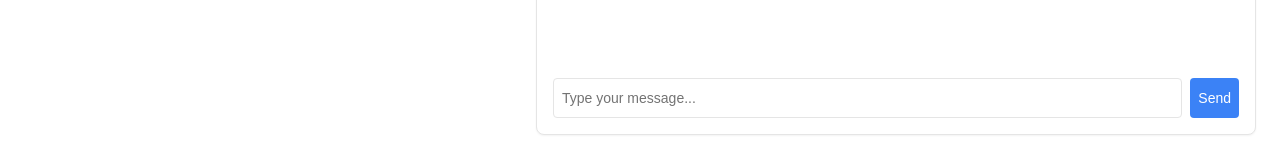
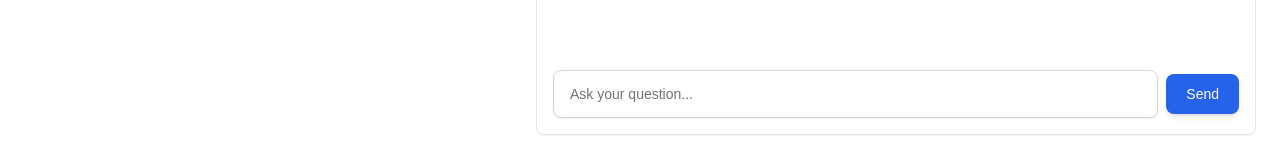
Before and after one commit to cavishek39/med-ai, a Next.js app: page / in a window 1280 px wide. Shown: the part 649-805 px from the top of the page. Built offline with nearby package versions, Linux system fonts and the light colour scheme; what @huggingface/inference would draw is missing.

Commit message:
Enhance chat input styling and update placeholder text for improved user experience

```diff
--- a/src/components/chat.tsx
+++ b/src/components/chat.tsx
@@ -75,15 +75,15 @@ const Chat = ({ reportData }: { reportData: string }) => {
             </div>
           )}
         </div>
-        <div className='flex space-x-2'>
+        <div className='flex flex-col sm:flex-row space-y-2 sm:space-y-0 sm:space-x-2 items-center w-full'>
           <Input
             value={input}
             onChange={(e) => {
               setInput(e.target.value)
               handleInputChange(e)
             }}
-            placeholder='Type your message...'
-            className='flex-1 border rounded p-2 resize-none focus:outline-none focus:ring-2 focus:ring-blue-500 overflow-hidden'
+            placeholder='Ask your question...'
+            className='flex-1 border border-gray-300 rounded-lg p-4 h-12 text-base shadow-sm focus:outline-none focus:ring-2 focus:ring-blue-500 focus:border-blue-500 transition-all duration-300 ease-in-out w-full sm:w-auto'
             onKeyDown={(e) => {
               if (e.key === 'Enter' && !e.shiftKey) {
                 e.preventDefault() // Prevent newline on Enter
@@ -97,7 +97,7 @@ const Chat = ({ reportData }: { reportData: string }) => {
               handleSubmit()
               setInput('')
             }}
-            className='bg-blue-500 text-white p-2 rounded'>
+            className='bg-blue-600 hover:bg-blue-700 text-white px-5 py-3 rounded-lg shadow-md transition-transform transform hover:scale-105 active:scale-95 w-full sm:w-auto'>
             Send
           </Button>
         </div>
```
